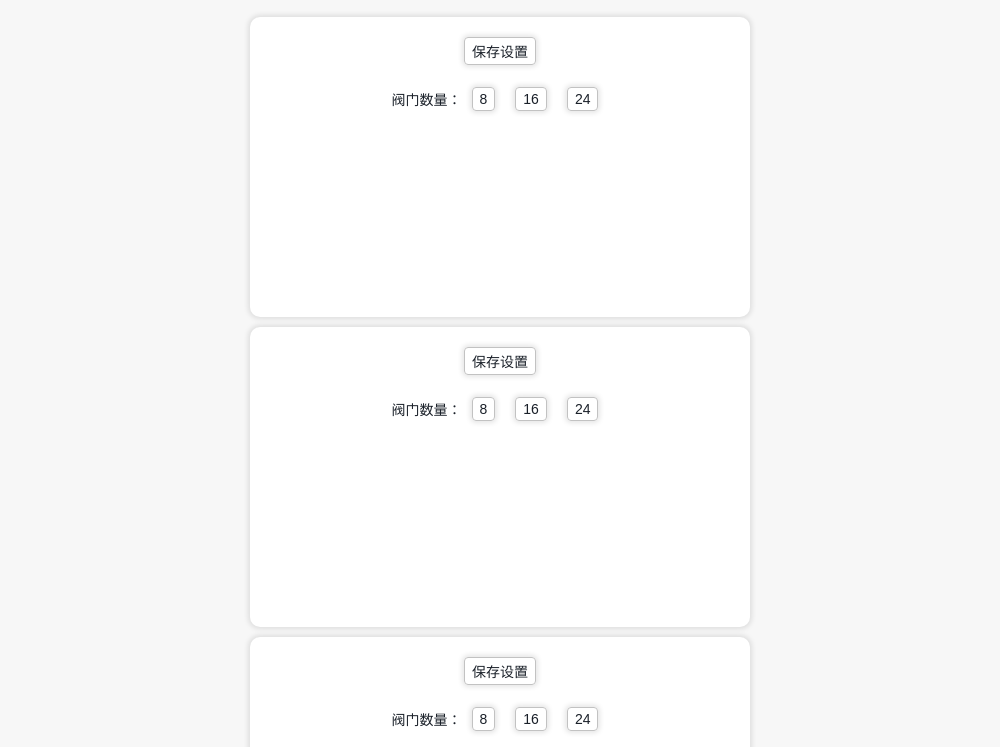
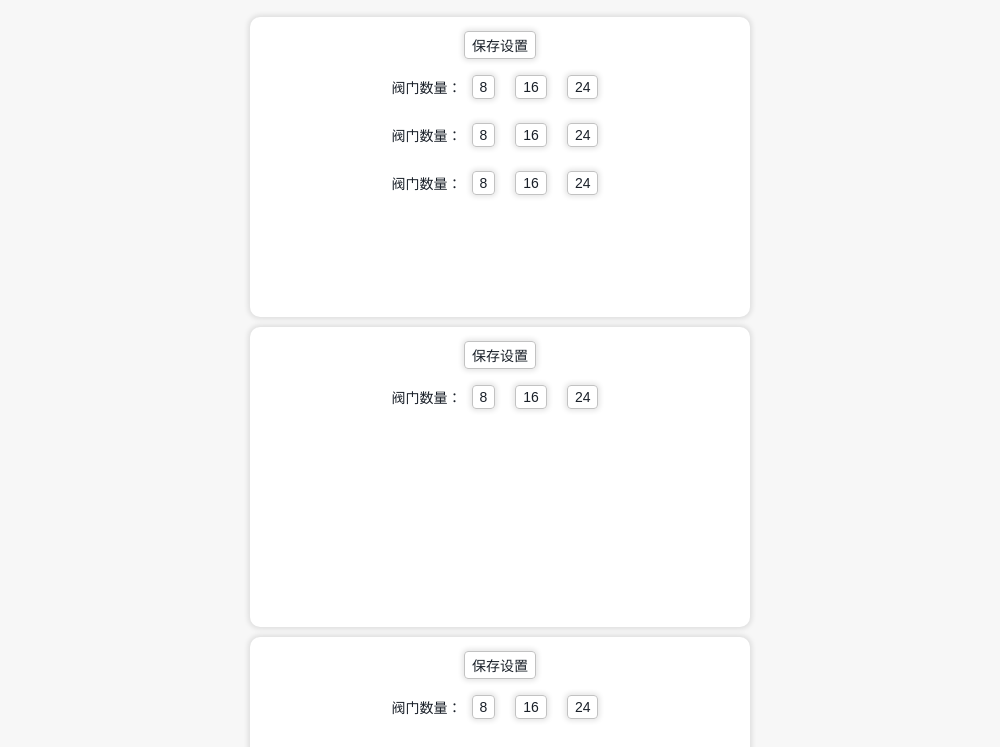
Before and after one commit to GGyongfeng/RomateIO, a website: page web/setting.html in a window 1280 px wide. Shown: the part 53-800 px from the top of the page, without its empty margins (140-1140 px from the left). Drawn offline with Linux system fonts and the light colour scheme.

Commit message:
小改bug

```diff
--- a/web/js/edit.js
+++ b/web/js/edit.js
@@ -153,7 +153,8 @@ $(document).ready(function () {
             // 开启自动模式
             $.post("./txt/command.txt", { data: "ST,web.txt" });
             // 禁用所有元素的点击事件，除了此按钮
-            $("#program *, .sidebar, .nav div:eq(0), .nav div:eq(1) button:eq(0), .nav div:eq(1) button:eq(1), .nav div:eq(1) button:eq(3)").css("pointer-events", "none");
+            $(".sidebar, .nav div:eq(0), .nav div:eq(1) button:eq(0), .nav div:eq(1) button:eq(1), .nav div:eq(1) button:eq(3)").css("pointer-events", "none");
+            $("#program button,#program .disclicked").css("pointer-events", "none");
         } else {
             // 如果按钮没有btnClick类属性，则移除所有步骤上的RunningStep类属性
             $('#program .step').removeClass("RunningStep");
--- a/web/setting.html
+++ b/web/setting.html
@@ -30,7 +30,8 @@
         }
 
         button {
-            margin: 10px;
+            margin-left: 10px;
+            margin-right: 10px;
         }
     </style>
 </head>
@@ -48,6 +49,18 @@
     <div id="SettingPart">
         <div class="eg-div XitongShezhi" style="margin-top: 70px;">
             <button>保存设置</button>
+            <div id="aaa" style="flex-direction: row;width: auto;">
+                <p>阀门数量：</p>
+                <button>8</button>
+                <button>16</button>
+                <button>24</button>
+            </div>
+            <div id="aaa" style="flex-direction: row;width: auto;">
+                <p>阀门数量：</p>
+                <button>8</button>
+                <button>16</button>
+                <button>24</button>
+            </div>
             <div id="aaa" style="flex-direction: row;width: auto;">
                 <p>阀门数量：</p>
                 <button>8</button>
```
Also changed, not shown: web/edit.html (+4 -5 lines).
